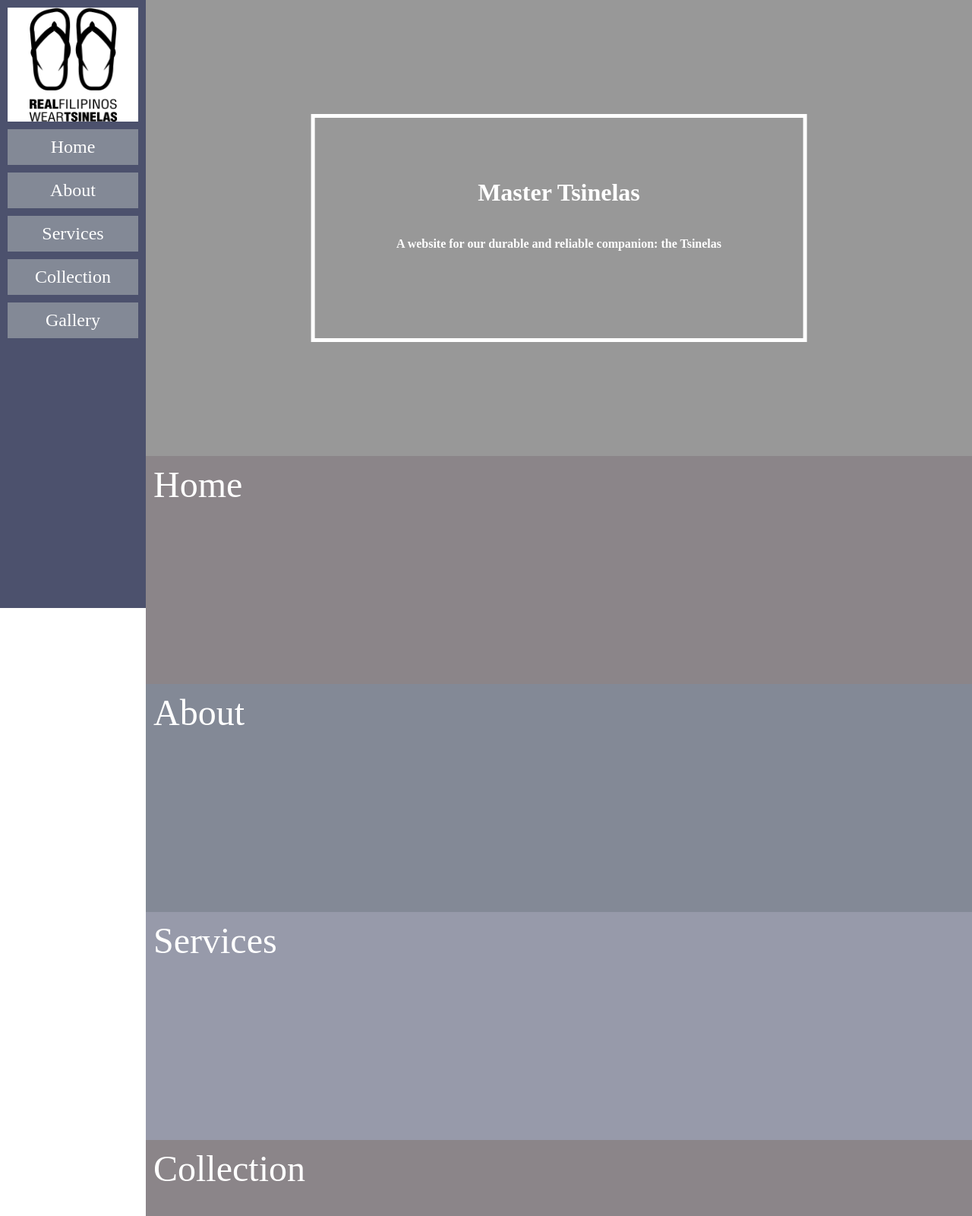
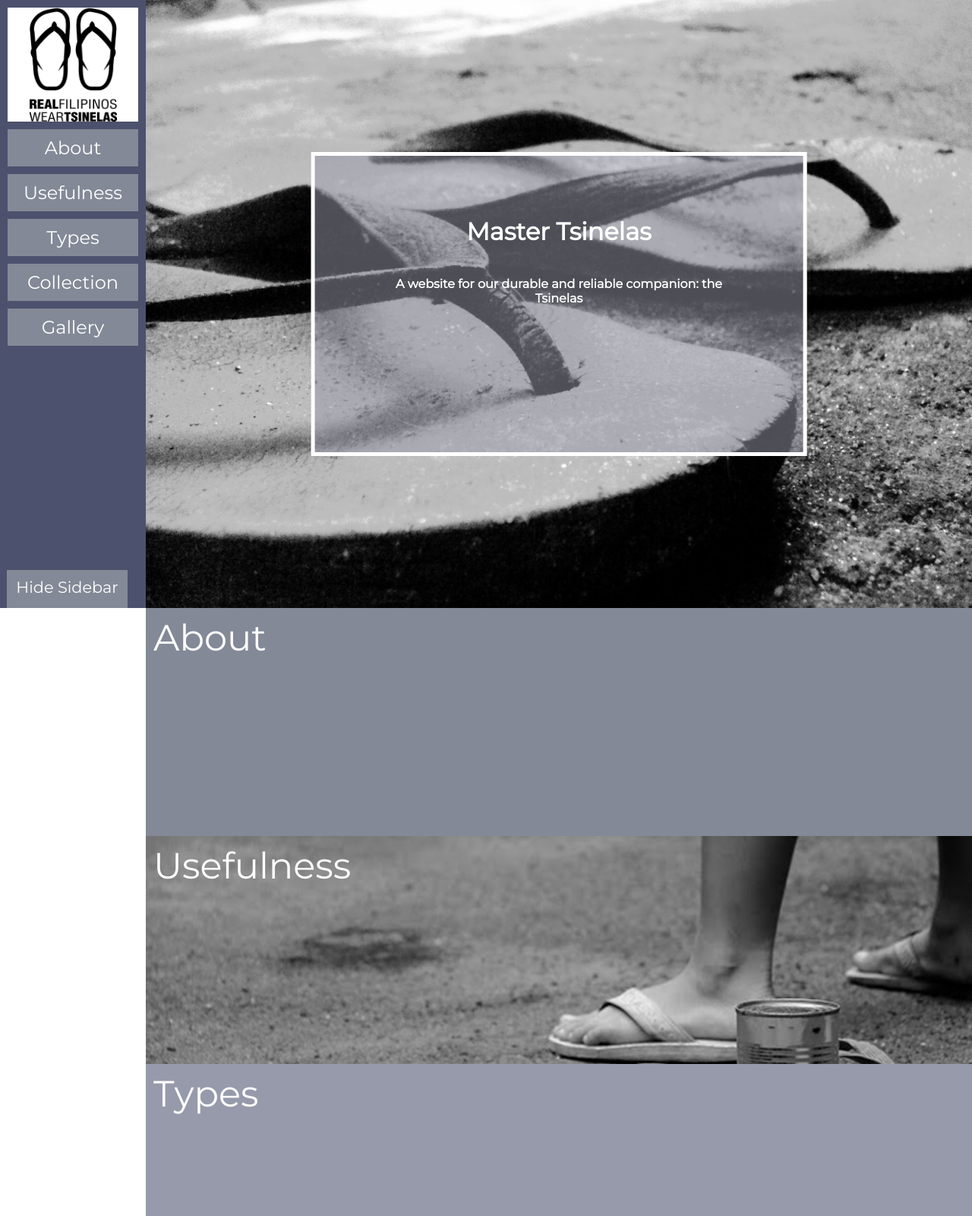
Before and after one commit to dren0ma/mod02-13, a plain HTML site: page index.html in a window 1280 px wide. Shown: the top 1600 px of the page at 76% size. Drawn offline with Linux system fonts and the light colour scheme.

Commit message:
modified mod02-13

```diff
--- a/css/style.css
+++ b/css/style.css
@@ -2,6 +2,8 @@
 	margin: 0;
 	padding: 0;
 	box-sizing: border-box;
+	font-family: 'Montserrat', sans-serif;
+
 }
 
 /*   clear floats   */
@@ -9,6 +11,15 @@
 	content: "";
 	display: block;
 	clear: both;
+}
+
+body {
+	/*background-color: #989898;
+	background: url('../img/tsinelasimg.jpg');
+	background-attachment: scroll;
+	background-size: cover;
+	background-repeat: no-repeat;
+	z-index: 0;*/
 }
 
 
@@ -21,6 +32,15 @@
 	position: relative;
 }
 
+.wrapper > a {
+	height: 300px;
+	padding: 10px;
+	text-decoration: none;
+	color: white;
+	font-size: 3em;
+	display: block;
+}
+
 .site {
 	width: 60%;
 	height: 50%;
@@ -31,6 +51,21 @@
 	transform: translate(-50%, -50%);
 	padding: 50px;
 	overflow: hidden;
+	z-index: 2;
+	color: 	white;
+}
+
+.siteback {
+	width: 60%;
+	height: 50%;
+	position: absolute;
+	top: 50%;
+	left: 50%;
+	transform: translate(-50%, -50%);
+	overflow: hidden;
+	background-color: #979aaa;
+	opacity: 0.5;
+	z-index: 1;
 }
 
 .site > h1,
@@ -42,23 +77,15 @@
 
 .front {
 	background-color: #989898;
-	height: 600px;
+	background: url('../img/tsinelasimg.jpg');
+	background-attachment: scroll;
+	background-size: cover;
+	background-repeat: no-repeat;
+	height: 100vh;
 	position: relative;
-	color: white;
 }
 
-.home,
-.about,
-.services,
-.collection,
-.gallery {
-	height: 300px;
-	font-size: 3em;
-	color: white;
-	padding: 10px;
-}
-
-.home,
+.usefulness,
 .collection {
 	background-color: #8b8589;
 }
@@ -68,8 +95,22 @@
 	background-color: #838996;
 }
 
-.services {
+.types {
 	background-color: #979aaa;
+}
+
+
+.usefulness {
+	background: url('../img/bg-uses.jpg');
+	background-attachment: scroll;
+	background-size: cover;
+	background-repeat: no-repeat;
+}
+.collection {
+	background: url('../img/bg-collection.jpg');
+	background-attachment: scroll;
+	background-size: cover;
+	background-repeat: no-repeat;
 }
 
 /*   sidebar   */
@@ -77,10 +118,10 @@
 nav {
 	position: fixed;
 	width: 15%;
-	min-width: 15%;
+	/*min-width: 15%;*/
 	top: 0;
 	left: 0;
-	height: 100%;
+	height: 100vh;
 	background-color: #4c516d;
 	overflow: hidden;
 }
@@ -110,3 +151,24 @@ nav > a {
 	height: 100%;
 	width: 100%;
 }
+
+/*  sidebar button  */
+#toggleIcon,
+#toggleIcon1 {
+	background-color: #838996;
+	position: fixed;
+	bottom: 0;
+	left: 9px;
+	padding: 10px;
+	margin-top: 2px;
+	z-index: 99999999;
+	color: white;
+	font-size: 1.3em;
+	height: 50px;
+	width: 159px;
+	text-align: center;
+}
+
+#toggleIcon1 {
+	left: 0;
+}
--- a/index.html
+++ b/index.html
@@ -1,44 +1,70 @@
 <!DOCTYPE html>
-<html >
+<html lang="en">
 <meta charset="utf-8">
 	<meta name="viewport" content="width=device-width, initial-scale=1.0, maximum-scale=1.0">
 	<meta http-equiv="X-UA-Compatible" content="IE-Edge">
 
 	<title>Wireframe Activity 2</title>
 
+	<!--   import custom stylesheets  -->
 	<link rel="stylesheet" type="text/css" href="css/style.css">
+
+
+	<!--   import custom fonts   -->
+	<link href="https://fonts.googleapis.com/css?family=Montserrat" rel="stylesheet">
 
 </head>
 
 <body>
 	<main>
+		<!--   main right side   -->
 		<div class="wrapper clear">
+
+			<!--   nav icon   -->
+			<div id="toggleIcon">Hide Sidebar</div>
+
+			<div id="toggleIcon1" hidden><!-- <i class="fa fa-bars" aria-hidden=""> -->Show Sidebar<!-- </i>	 -->
+			</div>
+
 			<div class="front" id="front">
 				<div class="site">
 					<h1>Master Tsinelas</h1>
+
 					<h4>A website for our durable and reliable companion: the Tsinelas</h4>
 				</div>   <!--   .front   -->
+
+				<div class="siteback"></div>
 			</div>
-			<div class="home" id="home">Home</div>
-			<div class="about" id="about">About</div>
-			<div class="services" id="services">Services</div>
-			<div class="collection" id="collection">Collection</div>
-			<div class="gallery" id="gallery">Gallery</div>
+
+			<a href="#" class="about" id="about">About</a>
+			<a href="#" class="usefulness" id="usefulness">Usefulness</a>
+			<a href="#" class="types" id="types">Types</a>
+			<a href="#" class="collection" id="collection">Collection</a>
+			<a href="#" class="gallery" id="gallery">Gallery</a>
+
 		</div>   <!--   .wrapper   -->
 
-		<nav class="clear">
+		<!--   main side bar   -->
+		<nav>
 			<div class="logo">
 				<a href="#front"><img src="img/tsinelaslogo.png" alt="tsinelas"></a>
 			</div>
-			<a href="#home">Home</a>
+
 			<a href="#about">About</a>
-			<a href="#services">Services</a>
+			<a href="#usefulness">Usefulness</a>
+			<a href="#types">Types</a>
 			<a href="#collection">Collection</a>
 			<a href="#gallery">Gallery</a>
 		</nav>
 
 	</main>
 
+	<!--   import font awesome icons -->
+	<script src="https://use.fontawesome.com/1596618360.js"></script>
+
+	<!--   import custom javascript   -->
+	<script type="text/javascript" src="js/script.js"></script>
+
 </body>
 
 </html>
--- /dev/null
+++ b/js/script.js
@@ -0,0 +1,41 @@
+// toggle button-hide sidebar
+
+var	toggleIcon = document.querySelector('#toggleIcon');
+
+toggleIcon.addEventListener('click', function() {
+
+	console.log('toggleIcon is working');
+
+	var nav	= document.querySelector('nav');
+	nav.style.width='0%';
+
+	var	wrapper = document.querySelector('div.wrapper');
+	wrapper.style.width = '100%';
+
+	var toggleIcon = document.querySelector('#toggleIcon');
+	toggleIcon.setAttribute('hidden', 'hidden');
+
+	var	toggleIcon1 = document.querySelector('#toggleIcon1');
+	toggleIcon1.removeAttribute('hidden');
+});
+
+// toggle button-appear sidebar
+var	toggleIcon = document.querySelector('#toggleIcon1');
+
+toggleIcon1.addEventListener('click', function() {
+
+	console.log('toggleIcon1 is working');
+
+	var nav	= document.querySelector('nav');
+	nav.style.width ='15%';
+
+	var	wrapper = document.querySelector('div.wrapper');
+	wrapper.style.width = '85%';
+
+	var	toggleIcon = document.querySelector('#toggleIcon');
+	toggleIcon.removeAttribute('hidden');
+
+	var toggleIcon1 = document.querySelector('#toggleIcon1');
+	toggleIcon1.setAttribute('hidden', 'hidden');
+
+});
```
Also changed, not shown: img/bg-collection.jpg (added), img/bg-uses.jpg (added), img/tsinelasimg.jpg (added).
